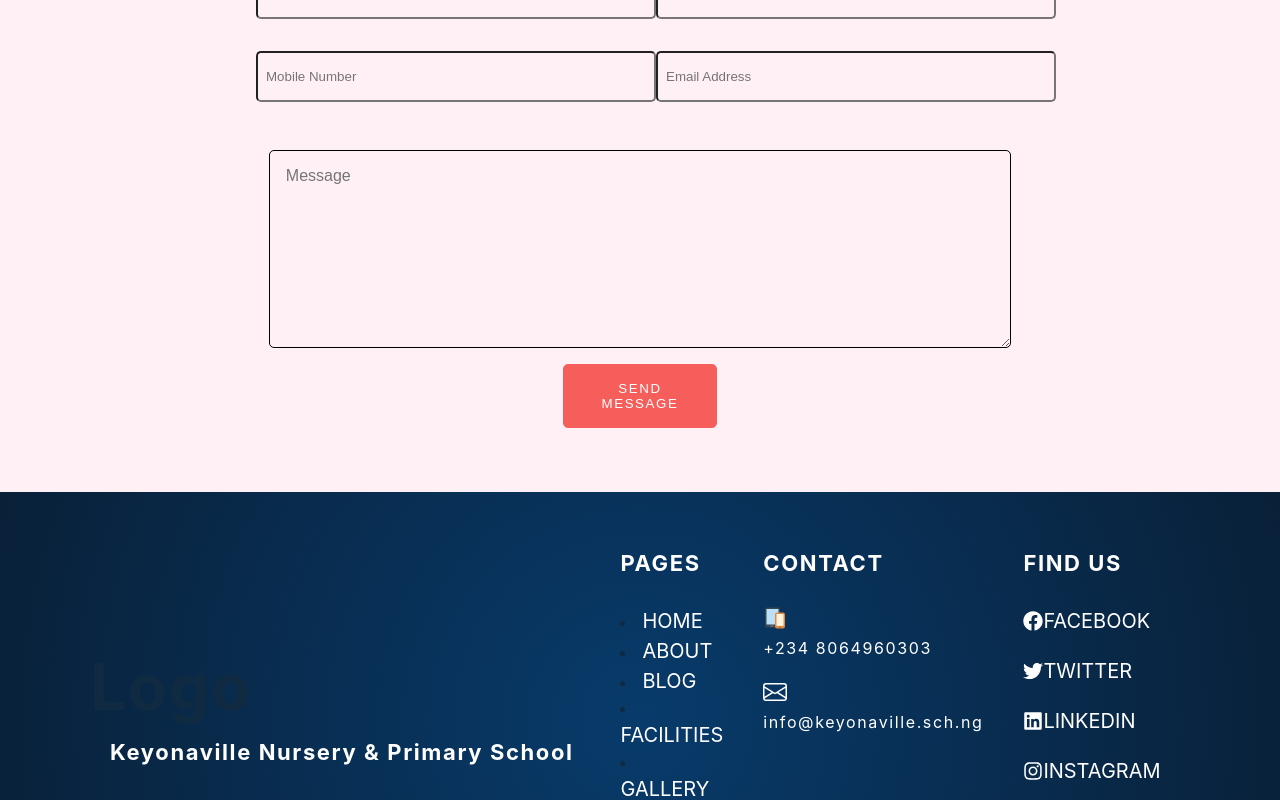
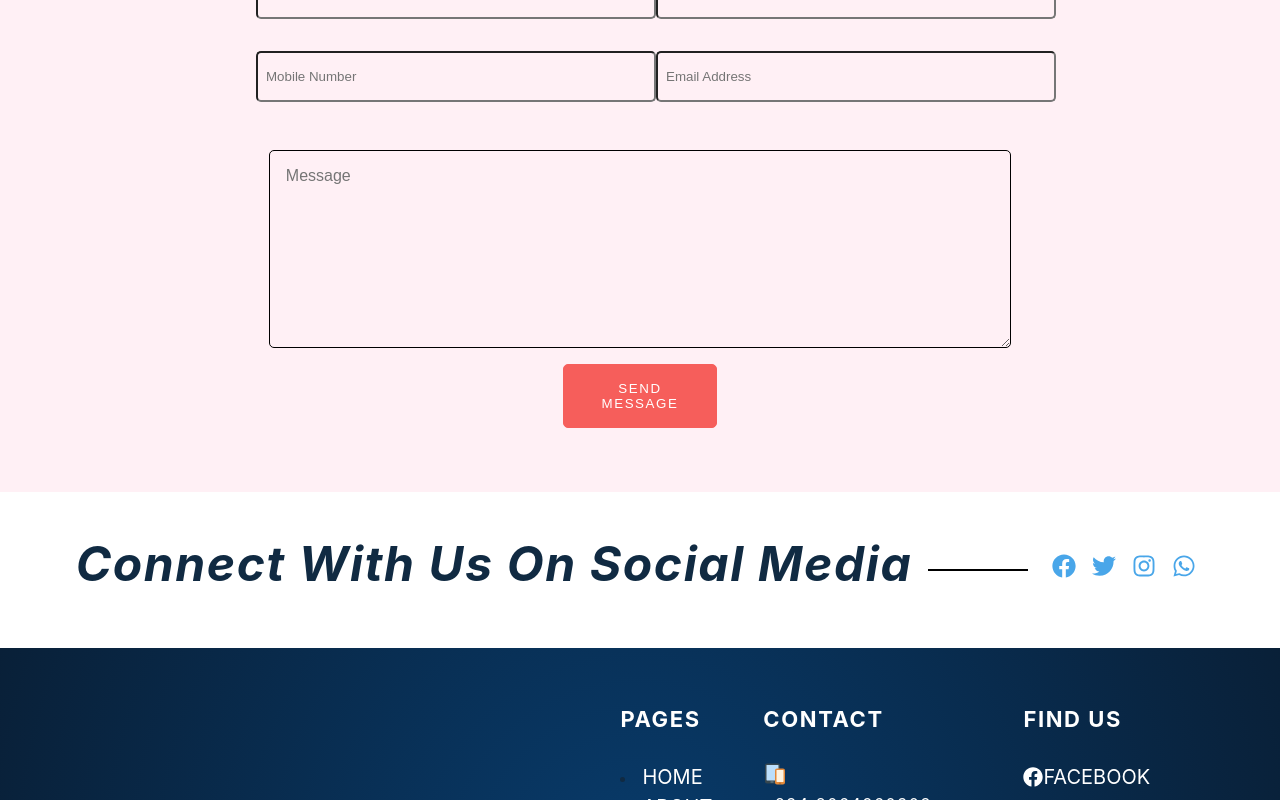
Before and after one commit to domchu/keyonaville, a Next.js app: page /contact in a window 1280 px wide. Shown: the part 1099-1899 px from the top of the page. Built offline with nearby package versions, Linux system fonts and the light colour scheme.

Commit message:
chore:added the connnect task

```diff
--- a/Components/Contact/Contact.js
+++ b/Components/Contact/Contact.js
@@ -1,11 +1,13 @@
 import React from "react";
-import { Box, Grid } from "@chakra-ui/react";
+import { Box, Grid, Flex } from "@chakra-ui/react";
 import {
   SlLocationPin,
   SlEarphones,
   SlEnvolope,
   SlSettings,
 } from "react-icons/sl";
+import Link from "next/link";
+import { FaFacebook, FaTwitter, FaInstagram, FaWhatsapp } from "react-icons/fa";
 
 const Contact = () => {
   return (
@@ -38,13 +40,13 @@ const Contact = () => {
           </Box>
           <Box>
             <SlEarphones fontSize={45} className="contact-icon" />
-            <h4>Let’s talk</h4>
+            <h4>Let’s talk on Phone</h4>
             <p>Phone: 1-800-222-000 </p>
             <p>Fax: 1-800-222-002</p>
           </Box>
           <Box>
             <SlEnvolope fontSize={45} className="contact-icon" />
-            <h4>Email address</h4>
+            <h4>Email address(s)</h4>
             <p>info@yourdomain.com</p>
             <p>hr@yourdomain.com</p>
           </Box>
@@ -108,7 +110,38 @@ const Contact = () => {
             </button>
           </Box>
         </form>
+        {/* find us on social media */}
       </Box>
+      <Flex className="social-text">
+        <Box>
+          <h2>Connect with us on social media</h2>
+        </Box>
+        <div className="line"></div>
+        <Box>
+          <ul className="social-icons">
+            <li>
+              <Link href="https://www.facebook.com/">
+                <FaFacebook />
+              </Link>
+            </li>
+            <li>
+              <Link href="https://www.twitter.com/">
+                <FaTwitter />
+              </Link>
+            </li>
+            <li>
+              <Link href="https://www.instagram.com/">
+                <FaInstagram />
+              </Link>
+            </li>
+            <li>
+              <Link href="https://www.whatsapp.com/">
+                <FaWhatsapp />
+              </Link>
+            </li>
+          </ul>
+        </Box>
+      </Flex>
     </>
   );
 };
--- a/styles/globals.css
+++ b/styles/globals.css
@@ -551,4 +551,27 @@ input {
   display: flex;
   justify-content: center;
   align-items: center;
+}
+
+.line {
+  width: 100px;
+  border: 1px solid #000;
+  height: 2px;
+  margin: 0 1rem;
+}
+
+.social-text {
+  display: flex;
+  justify-content: center;
+  width: 100%;
+  margin: auto;
+  text-align: center;
+  align-items: center;
+  margin-top: 3rem;
+  margin-bottom: 3rem;
+}
+
+.social-text h2 {
+  font-size: 3rem;
+  font-style: italic;
 }/*# sourceMappingURL=globals.css.map */
--- a/styles/globals.scss
+++ b/styles/globals.scss
@@ -503,3 +503,23 @@ color: #FFF;
   justify-content: center;
   align-items: center;
 }
+.line{
+  width: 100px;
+  border: 1px solid #000;
+  height: 2px;
+  margin: 0 1rem;
+}
+.social-text{
+  display: flex;
+  justify-content: center;
+  width: 100%;
+  margin: auto;
+  text-align: center;
+  align-items: center;
+  margin-top: 3rem;
+  margin-bottom: 3rem;
+}
+.social-text h2{
+  font-size: 3rem;
+  font-style: italic;
+}
```
Also changed, not shown: 1 other file (tests, documents, lock files or other folders).
